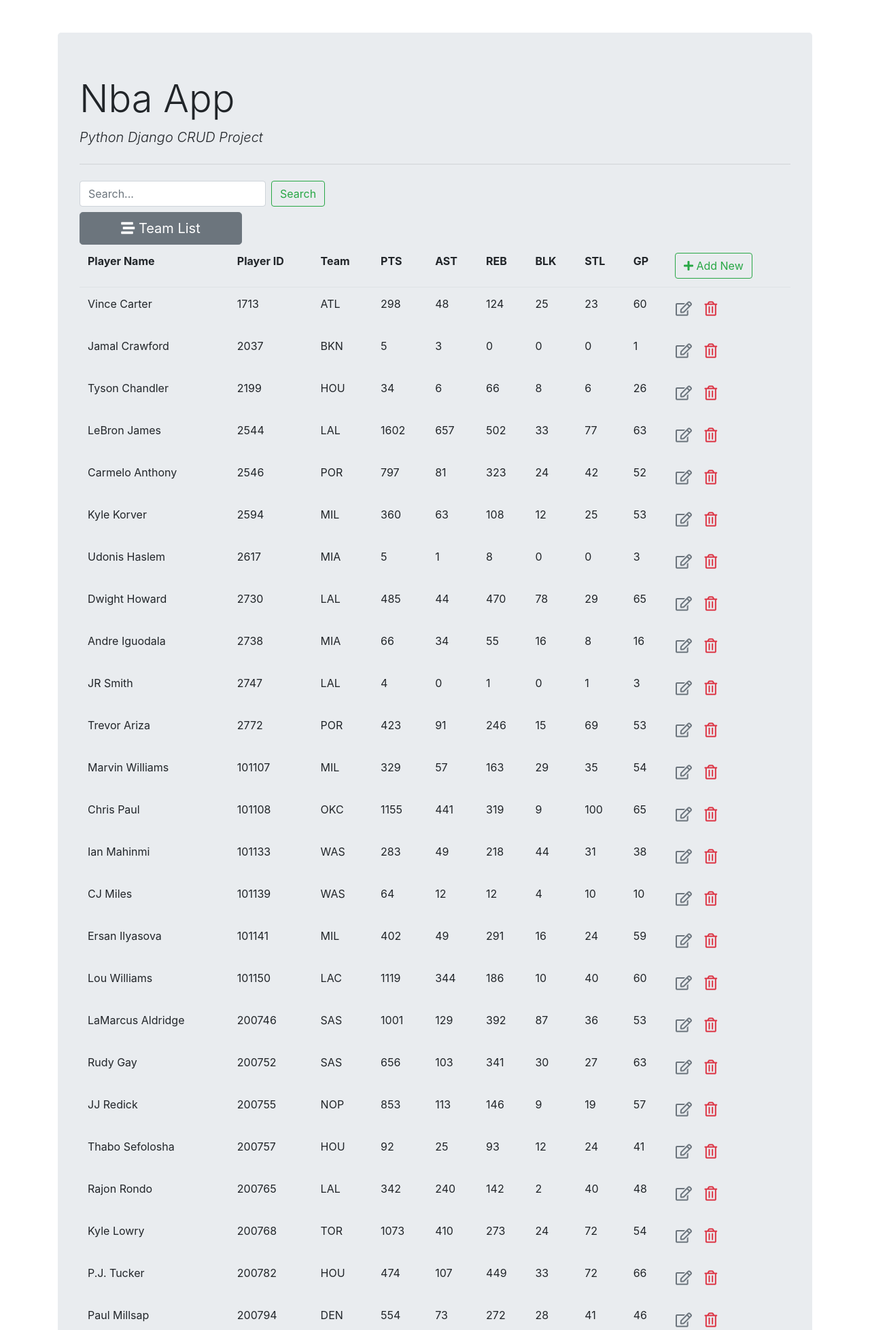
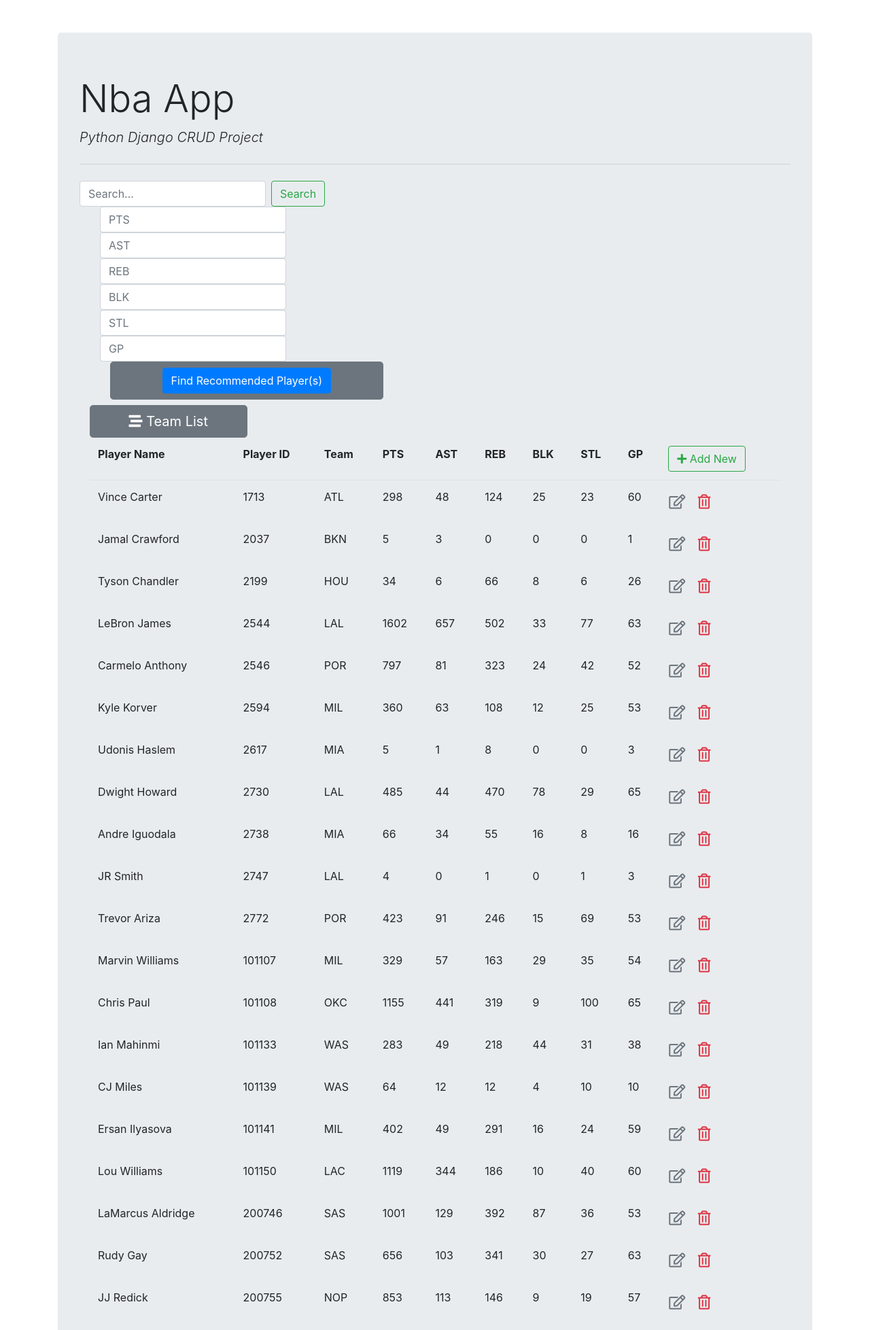
Before and after one commit to giorodriguez2021/CS411_project, a Django app: page /nba_app/list/ in a window 1280 px wide. Shown: the top 1957 px of the page at 68% size. Run offline with Django 3.2, Linux system fonts and the light colour scheme; data comes from the database, SQL or seed files in the repository; some libraries are stand-ins or nearby versions.

Commit message:
need to fix advanced view function

```diff
--- a/nba_app/templates/nba_app/player_list.html
+++ b/nba_app/templates/nba_app/player_list.html
@@ -12,6 +12,40 @@
     <button class="btn btn-outline-success my-2 my-sm-0" type="submit">Search</button>
   </form>
 </div>
+
+<div class="container">
+  <form action = "" class="form-inline" method = "GET">
+    <div class="form-group  col-lg-8">
+      <input name="input1" placeholder="PTS" class="form-control" required>
+    </div>
+
+    <div class="form-group col-lg-8">
+      <input name="input2" type="number" placeholder="AST" class="form-control" step="any" required>
+    </div>
+
+    <div class="form-group col-lg-8">
+      <input name="input3" type="number" placeholder="REB" class="form-control" step="any" required>
+    </div>
+
+    <div class="form-group col-lg-8">
+      <input name="input4" type="number" placeholder="BLK" class="form-control" step="any" required>
+    </div>
+    <div class="form-group col-lg-8">
+      <input name="input5" type="number" placeholder="STL" class="form-control" required>
+    </div>
+
+    <div class="form-group  col-lg-8">
+      <input name="input6" type="number" placeholder="GP" class="form-control" step="any">
+
+    <div class="col-xs-8 col-lg-8">
+      <a href = "{% url 'recommended_list' %}" class = "btn btn-secondary btn-block btn-lg">
+        <button type="button" class="btn btn-primary">Find Recommended Player(s)</button>
+      </a>
+    </div>
+  </form>
+</div>
+
+
 <script type="text/javascript">
   document.getElementById("id_q").value = "{{query}}"
 </script>
--- a/nba_app/urls.py
+++ b/nba_app/urls.py
@@ -23,5 +23,6 @@ urlpatterns = [
     path('teams',views.team_list,name='team_list'),
     path('teams/form/',views.team_form,name="team_insert"),
     path('teams/form/<int:id>',views.team_form,name='team_update'),
-    path('teams/delete/<int:id>',views.team_delete,name='team_delete')
+    path('teams/delete/<int:id>',views.team_delete,name='team_delete'),
+    path('recommended',views.recommended_list, name = 'recommended_list')
 ]
--- a/nba_app/views.py
+++ b/nba_app/views.py
@@ -191,4 +191,8 @@ def player_delete(request):
     cur.execute("DELETE FROM nba_app_Player WHERE player_id=%d" % pid)
     return HttpResponse("Deleted!")
 
-#def import_csv(request):
+def recommended_list(request):
+    cur = connection.cursor()
+    cur.execute(open('advancedquery.sql').read())
+    players = cur.fetchall()
+    return render(request,"nba_app/recommended_list.html")
```
